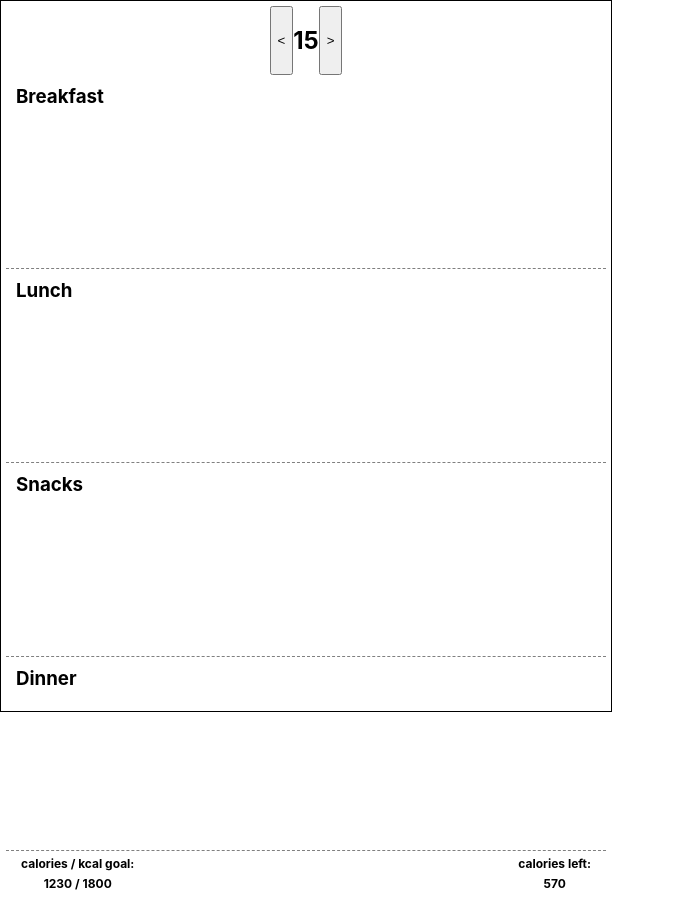
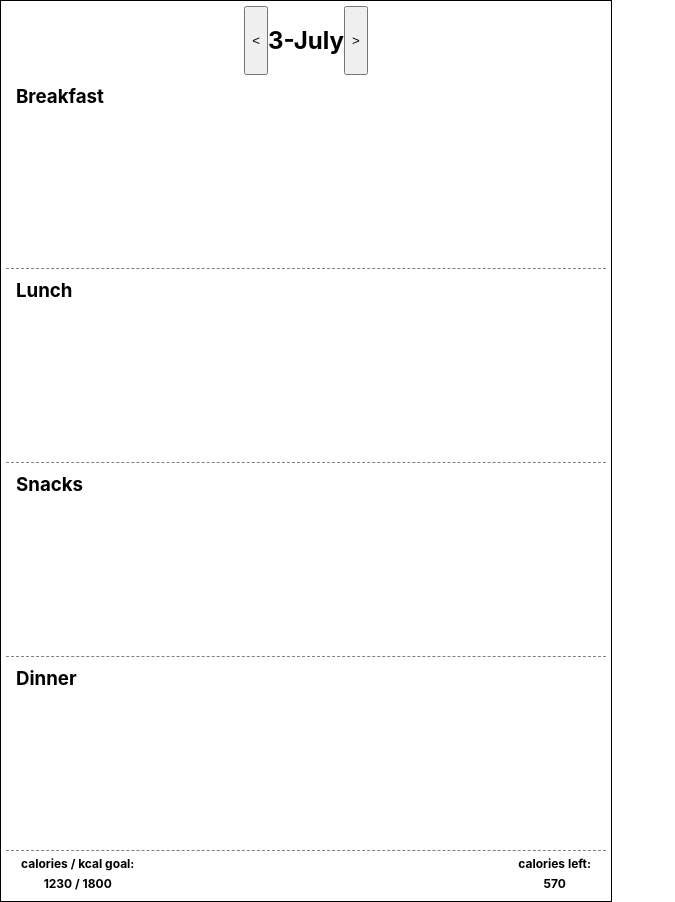
Before and after one commit to infoshareacademy/jfdd12-kawimoka-app, a React (Create React App) app: page / in a window 1280 px wide. Shown: the whole page, without its empty margins (0-675 px from the left). Built offline with nearby package versions, Linux system fonts and the light colour scheme.

Commit message:
daypicker with decrement function added

```diff
--- a/src/Components/PlanDietView/SingleDay/DayPicker.js
+++ b/src/Components/PlanDietView/SingleDay/DayPicker.js
@@ -1,13 +1,29 @@
 import React from 'react'
 import s from './SingleDay.module.css'
 
-export function DayPicker (props) {
+export class DayPicker extends React.Component {
 
-    let { day } = props
+    constructor(props){
+        super(props);
+        this.state = {
+            dateInner: props.date
+        }
+        this.decrementDate = this.decrementDate.bind(this);
+    }
 
-    return <div className={s.dayPicker}>
-        <button>{"<"}</button>
-        <h2>{day}</h2>
-        <button>{">"}</button>
-    </div>
+    decrementDate() {
+        this.setState((prevState) => ({
+            dateInner : prevState.dateInner.subtract('days', 1)
+        }));
+    }
+
+
+    render () {
+        return (
+            <div className={s.dayPicker}>
+                <button onClick={this.decrementDate}>{"<"}</button>
+                <h2>{this.state.dateInner.format("D-MMMM")}</h2>
+                <button>{">"}</button>
+            </div>)
+    }
 }
--- a/src/Components/PlanDietView/SingleDay/SingleDay.js
+++ b/src/Components/PlanDietView/SingleDay/SingleDay.js
@@ -3,16 +3,26 @@ import { MealSpace } from './MealSpace'
 import { SummaryDay } from './SummaryDay'
 import { DayPicker } from './DayPicker'
 import s from './SingleDay.module.css'
+import moment from 'moment';
 
-const SingleDay = () => {
-    return <div className={s.singleDayContainer}>
-    <DayPicker day = {15} />
+class SingleDay extends React.Component {
+    state = {
+        date: moment()
+    }
+
+
+    render () {
+        return (
+            <div className={s.singleDayContainer}>
+            <DayPicker date = {this.state.date} />
                 <MealSpace mealType = {"Breakfast"} />
                 <MealSpace mealType = {"Lunch"}/>
                 <MealSpace mealType = {"Snacks"}/>
                 <MealSpace mealType = {"Dinner"}/>
                 <SummaryDay sumCalories = {"1230"} kcalGoal = {"1800"} leftCalories />
             </div>
+            )
+        }
 }
 
 export default SingleDay
--- a/src/Components/PlanDietView/SingleDay/SingleDay.module.css
+++ b/src/Components/PlanDietView/SingleDay/SingleDay.module.css
@@ -3,7 +3,7 @@
     display: flex;
     flex-direction: column;
     width: 600px;
-    height: 700px;
+    height: auto;
     border: 1px solid black;
     justify-content: space-between;
 }
@@ -29,6 +29,7 @@
     border-bottom: 1px dashed grey;
     display: flex;
     flex-direction: column;
+    flex-basis: 25%;
 }
 
 .mealSpace {
```
Lines whose indentation alone changed are shown as unchanged.
